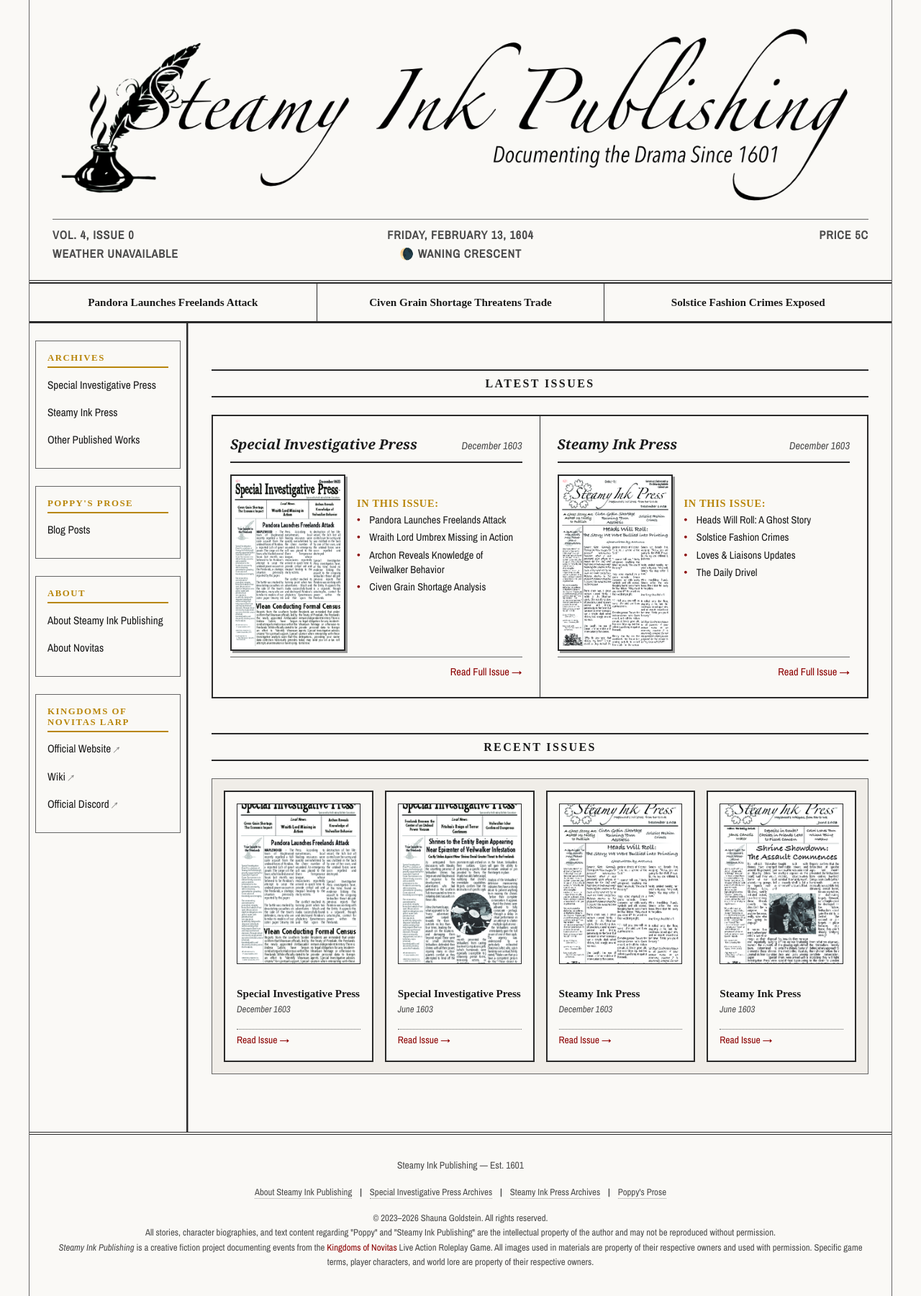
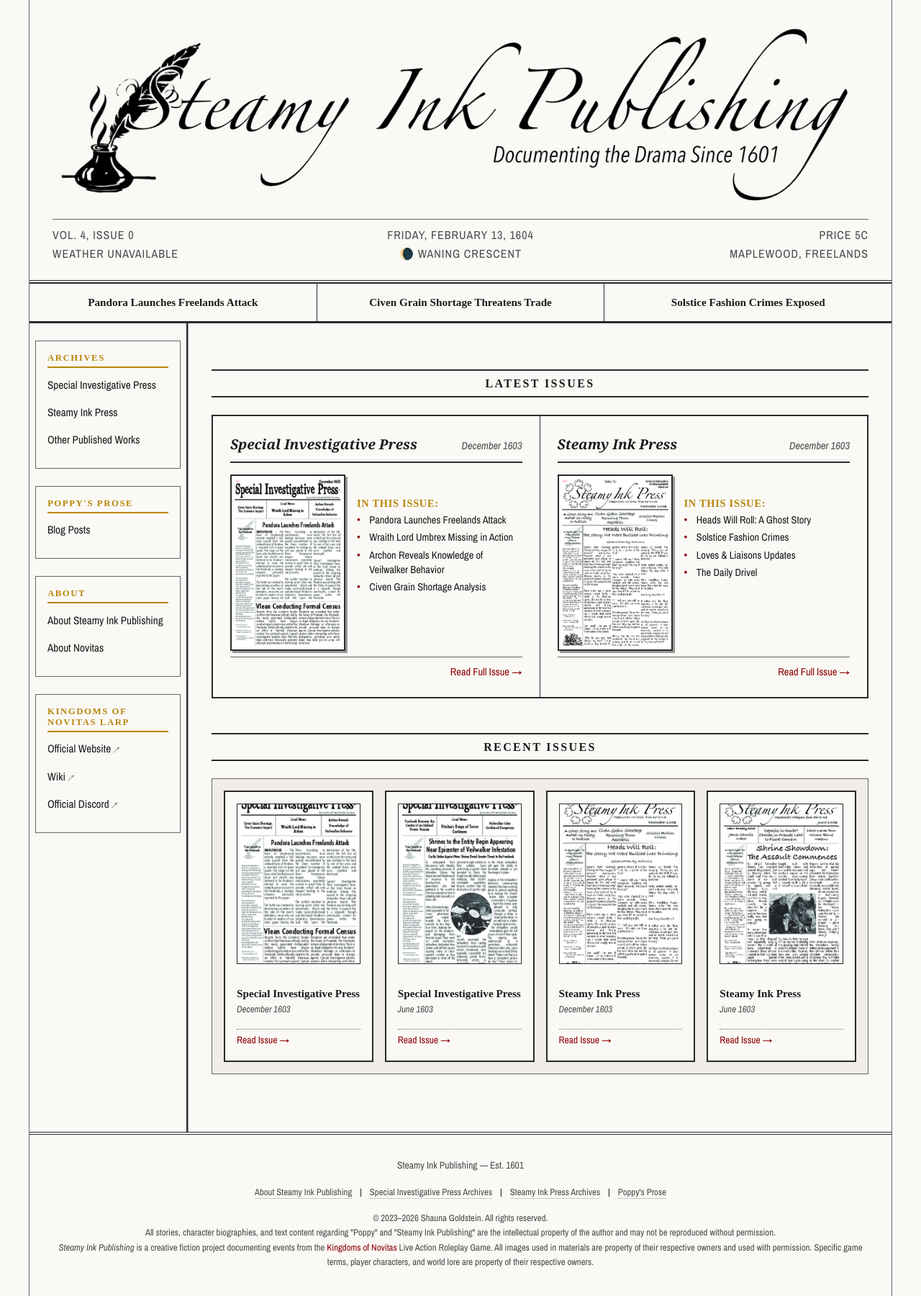
Before and after one commit to ftkatyowser/steamy-ink, a Jekyll site: the page built from index.html, in a window 1280 px wide. Shown: the whole page at 72% size. Built offline with Jekyll 4.4.1, drawn with Linux system fonts in a browser that asks for light colours.

Commit message:
mastehewad

```diff
--- a/assets/css/style.css
+++ b/assets/css/style.css
@@ -264,7 +264,7 @@ hr {
   border-top: 1px solid var(--border-medium);
   font-family: var(--font-body);
   font-size: 1rem;
-  font-weight: 700;
+  font-weight: normal;
   text-transform: uppercase;
   letter-spacing: 1px;
   color: var(--text-secondary);
--- a/assets/js/dateline.js
+++ b/assets/js/dateline.js
@@ -89,6 +89,9 @@
   };
 
   var sunsetEl = document.getElementById('dateline-sunset');
+  if (sunsetEl) {
+    sunsetEl.textContent = 'Maplewood, Freelands';
+  }
   var apiUrl = 'https://api.open-meteo.com/v1/forecast?latitude=43.42&longitude=-75.35&current_weather=true&temperature_unit=fahrenheit&daily=sunset&timezone=America/New_York&forecast_days=1';
 
   fetch(apiUrl)
```
